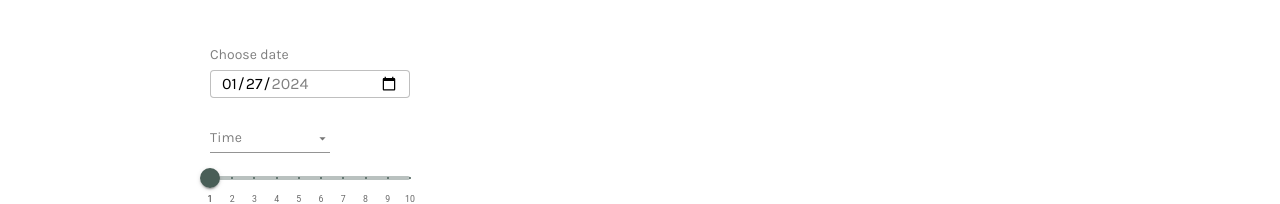
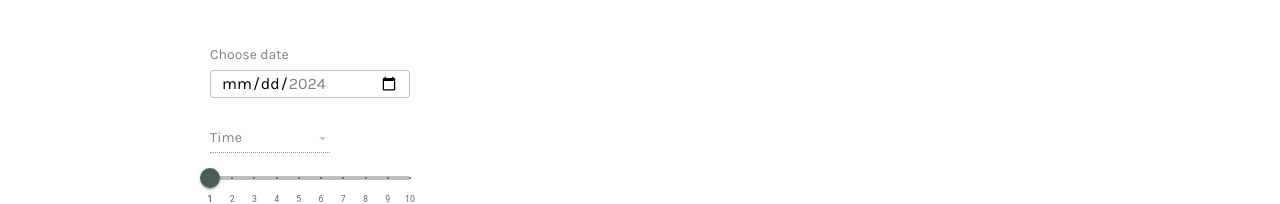
Before and after one commit to dorian-edwards/meta-fe-capstone, a React (Vite) app: page /booking in a window 1280 px wide. Shown: the part 672-876 px from the top of the page. Built offline with nearby package versions, Linux system fonts and the light colour scheme; a web font is replaced by a local one.

Commit message:
removed default day from date selector, reset available times properly after submit

```diff
--- a/src/components/BookingForm.tsx
+++ b/src/components/BookingForm.tsx
@@ -2,7 +2,6 @@ import { useEffect, useState } from 'react'
 import { useNavigate } from 'react-router-dom'
 import OccasionSelector from './OccasionSelector'
 import PartySizeSelector from './PartySizeSelector'
-import dayjs from 'dayjs'
 import DateSelector from './DateSelector'
 import TimeSelector from './TimeSelector'
 import useSubmit from '../hooks/useSubmit'
@@ -13,11 +12,7 @@ export default function BookingForm() {
   const navigate = useNavigate()
   const { isLoading, response, submit } = useSubmit()
 
-  const [date, setDate] = useState<string>(
-    dayjs().get('hour') >= 22
-      ? dayjs().add(1, 'day').format('YYYY-MM-DD')
-      : dayjs().format('YYYY-MM-DD')
-  )
+  const [date, setDate] = useState<string>('')
   const [time, setTime] = useState<string>('')
   const [guests, setGuests] = useState<number>(1)
   const [occasion, setOccasion] = useState<string>('')
@@ -69,7 +64,7 @@ export default function BookingForm() {
           <h2 className='text-title pb-[5rem]'>Reserve a table</h2>
           <form className='max-w-[40rem]' onSubmit={handleSubmit}>
             <DateSelector date={date} setDate={setDate} />
-            <TimeSelector time={time} setTime={setTime} />
+            <TimeSelector time={time} setTime={setTime} date={date} />
             <PartySizeSelector guests={guests} setGuests={setGuests} />
             <OccasionSelector occasion={occasion} setOccasion={setOccasion} />
             <LoadingButton
--- a/src/components/TimeSelector.tsx
+++ b/src/components/TimeSelector.tsx
@@ -6,7 +6,11 @@ import { TimeSelectorProps } from '../dataTypes'
 import { useBookingDataContext } from '../contexts/stateUtils'
 import FormHelperText from '@mui/material/FormHelperText/FormHelperText'
 
-export default function TimeSelector({ time, setTime }: TimeSelectorProps) {
+export default function TimeSelector({
+  time,
+  setTime,
+  date,
+}: TimeSelectorProps) {
   const { selectedDateAvailableBookings } = useBookingDataContext()
 
   return (
@@ -37,7 +41,7 @@ export default function TimeSelector({ time, setTime }: TimeSelectorProps) {
           </MenuItem>
         ))}
       </Select>
-      {selectedDateAvailableBookings.length === 0 ? (
+      {date && selectedDateAvailableBookings.length === 0 ? (
         <FormHelperText sx={{ color: '#F00', fontSize: '1.2rem' }}>
           No reservations available
         </FormHelperText>
--- a/src/contexts/StateManagement.tsx
+++ b/src/contexts/StateManagement.tsx
@@ -1,4 +1,3 @@
-import dayjs from 'dayjs'
 import { createContext, useReducer, ReactNode } from 'react'
 import { generateTimeSlots, updateTimes } from './stateUtils'
 import { StateData } from '../dataTypes'
@@ -15,10 +14,7 @@ export const BookingDispatchContext = createContext<React.Dispatch<{
 export default function StateManagement({ children }: { children: ReactNode }) {
   const [state, dispatch] = useReducer(updateTimes, generateTimeSlots, (fn) => {
     const sixtyDayAvailableBookings = fn()
-    const selectedDateAvailableBookings =
-      dayjs().get('hour') >= 22
-        ? sixtyDayAvailableBookings[dayjs().add(1, 'day').format('YYYY-MM-DD')]
-        : sixtyDayAvailableBookings[dayjs().format('YYYY-MM-DD')]
+    const selectedDateAvailableBookings: string[] = []
 
     return {
       sixtyDayAvailableBookings,
--- a/src/contexts/stateUtils.ts
+++ b/src/contexts/stateUtils.ts
@@ -63,10 +63,8 @@ export function updateTimes(
           ...sixtyDayAvailableBookings,
           [date]: timeSlots,
         },
-        selectedDateAvailableBookings: timeSlots,
+        selectedDateAvailableBookings: [],
       }
-
-      console.log(data)
 
       return data
     }
--- a/src/dataTypes.tsx
+++ b/src/dataTypes.tsx
@@ -48,6 +48,7 @@ export interface DateSelectorProps {
 export interface TimeSelectorProps {
   time: string
   setTime: React.Dispatch<React.SetStateAction<string>>
+  date: string
 }
 
 export interface ButtonPrimaryProps {
```
